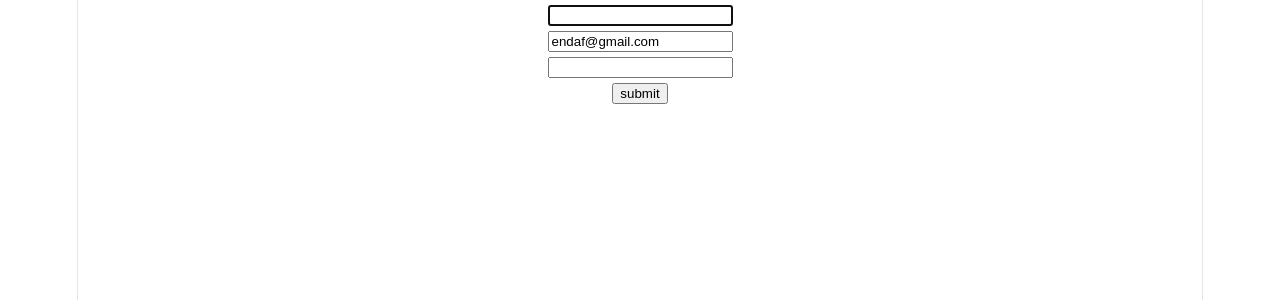
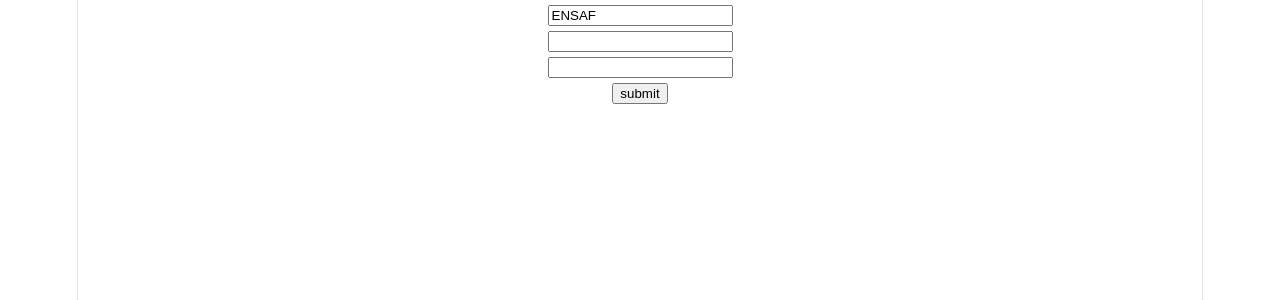
Before and after one commit to Ensaf01/Form-submit-react-, a React (Vite) app: page / in a window 1280 px wide. Shown: the top 300 px of the page. Built offline with nearby package versions, Linux system fonts and the light colour scheme.

Commit message:
custom hook create just for name,we can create multiple hook and here for hook return array

```diff
--- a/src/App.jsx
+++ b/src/App.jsx
@@ -1,6 +1,7 @@
 
 import './App.css'
-import RefForm from './components/RefForm/RefForm'
+import HookForm from './components/HookForm/HookForm'
+// import RefForm from './components/RefForm/RefForm'
 // import StateFullForm from './components/StateFullForm/StateFullForm'
 // import SimpleForm from './components/Simpleform/SimpleForm'
 
@@ -11,7 +12,8 @@ function App() {
     <>
      {/* <SimpleForm></SimpleForm> */}
      {/* <StateFullForm></StateFullForm> */}
-     <RefForm></RefForm>
+     {/* <RefForm></RefForm> */}
+     <HookForm></HookForm>
     </>
   )
 }
--- /dev/null
+++ b/src/Hooks/Hooks.js
@@ -0,0 +1,15 @@
+import { useState } from "react"
+
+const useInputState= (defaultValue ='') =>{
+    const [value,setVlaue ] =useState(defaultValue);
+
+    const handleChagesIs=val =>{
+    setVlaue(val.target.value)
+}
+
+return [value,handleChagesIs]
+}
+
+
+
+export default useInputState ;
--- /dev/null
+++ b/src/components/HookForm/HookForm.jsx
@@ -0,0 +1,24 @@
+import useInputState from "../../Hooks/Hooks";
+
+
+const HookForm = () => {
+    const [name, handlechange] = useInputState('ENSAF');
+    const handleSubmit = e => {
+        console.log('from data',name)
+        e.preventDefault()
+    }
+    return (
+        <div>
+            <form onSubmit={handleSubmit}>
+                <input value={name} onChange={handlechange} type="text" name="names" id="" />
+                <br />
+                <input  type="email" name="email" id="" />
+                <br />
+                <input type="text" name="phone" /> <br />
+                <input type="submit" value="submit" />
+            </form>
+        </div>
+    );
+};
+
+export default HookForm;
```
